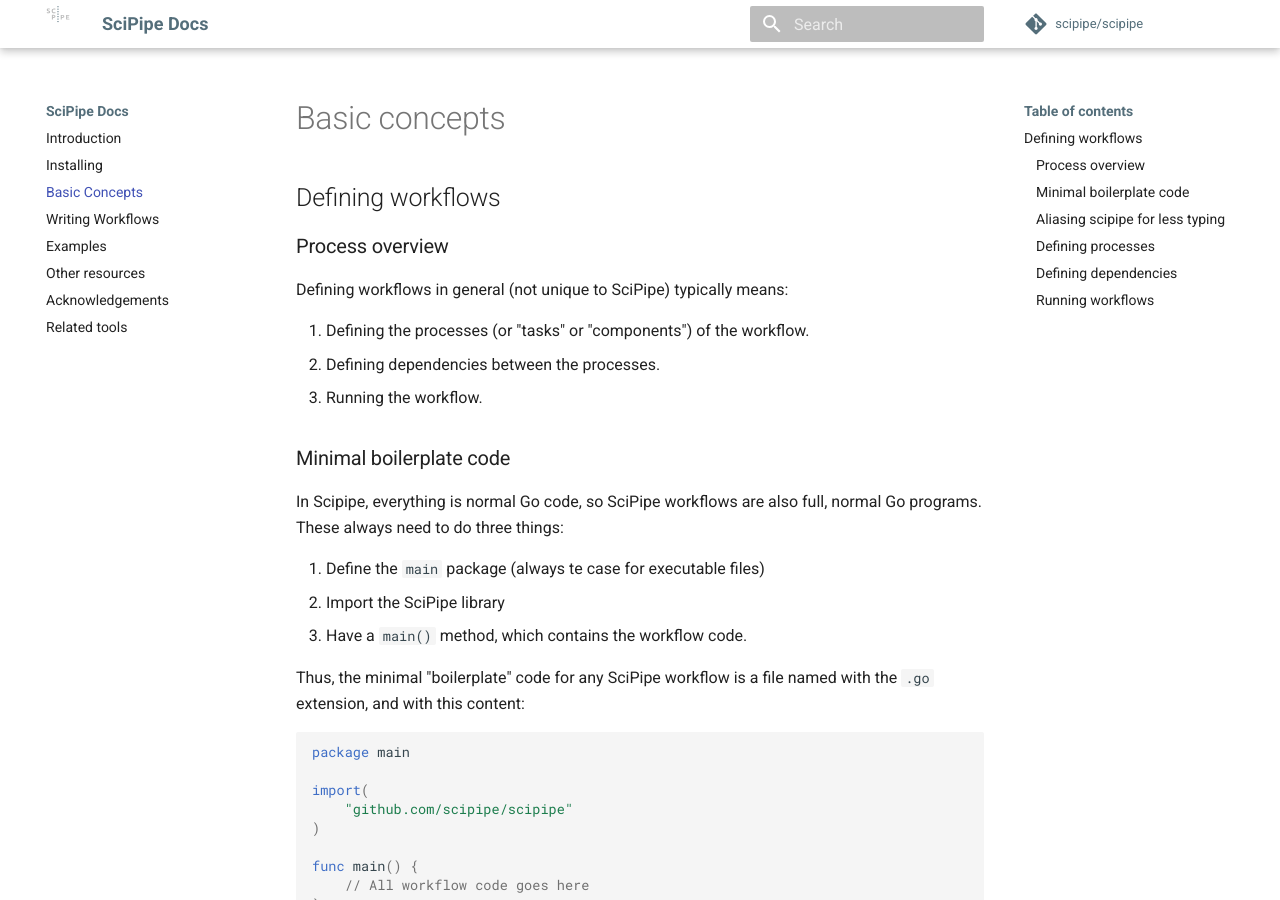
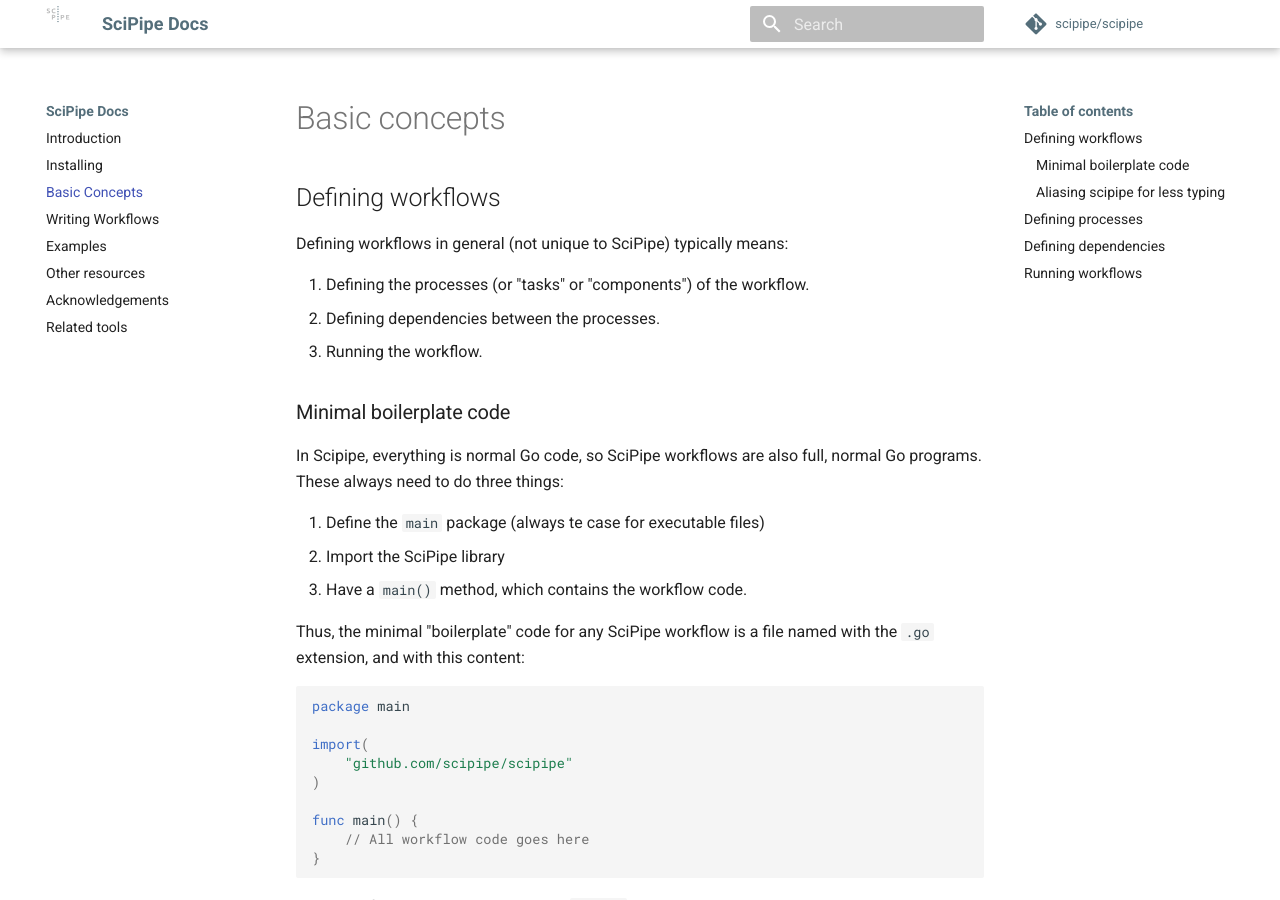
Before and after one commit to scipipe/scipipe, an MkDocs documentation site: the page built from docs/concepts.md, in a window 1280 px wide and 900 px high. Built offline with MkDocs 1.6.1 and Material for MkDocs 9.7.7, drawn with Linux system fonts in a browser that asks for light colours; comment, search, counter and statistics services are not loaded; old or Windows-style settings are respelled for this version of MkDocs.

Commit message:
Fix heading levels in basic concepts page

````diff
--- a/docs/concepts.md
+++ b/docs/concepts.md
@@ -1,8 +1,6 @@
 # Basic concepts
 
 ## Defining workflows
-
-### Process overview
 
 Defining workflows in general (not unique to SciPipe) typically means:
 
@@ -51,7 +49,7 @@
 )
 ```
 
-### Defining processes
+## Defining processes
 
 In SciPipe, processes are defined using the `NewFromShell()` command, by
 providing a process name and a shell pattern, where file names are replaced
@@ -65,7 +63,7 @@
 out-ports and where the shell command to be executed, will be calculated from
 the provided pattern.
 
-### Defining dependencies
+## Defining dependencies
 
 The dependency definitions in SciPipe are done by "physically" connecting ports
 (in-ports and out-ports) to each other via buffered channels, on which data
@@ -108,7 +106,7 @@
 scipipe.Connect(myProcess.Out["outfile"], myOtherProcess.In["infile"])
 ```
 
-### Running workflows
+## Running workflows
 
 In order to run SciPipe workflows, you have to add all processes to a pipeline runner,
 and then execute the `Run()` method on the pipeline runner, like so:
````
